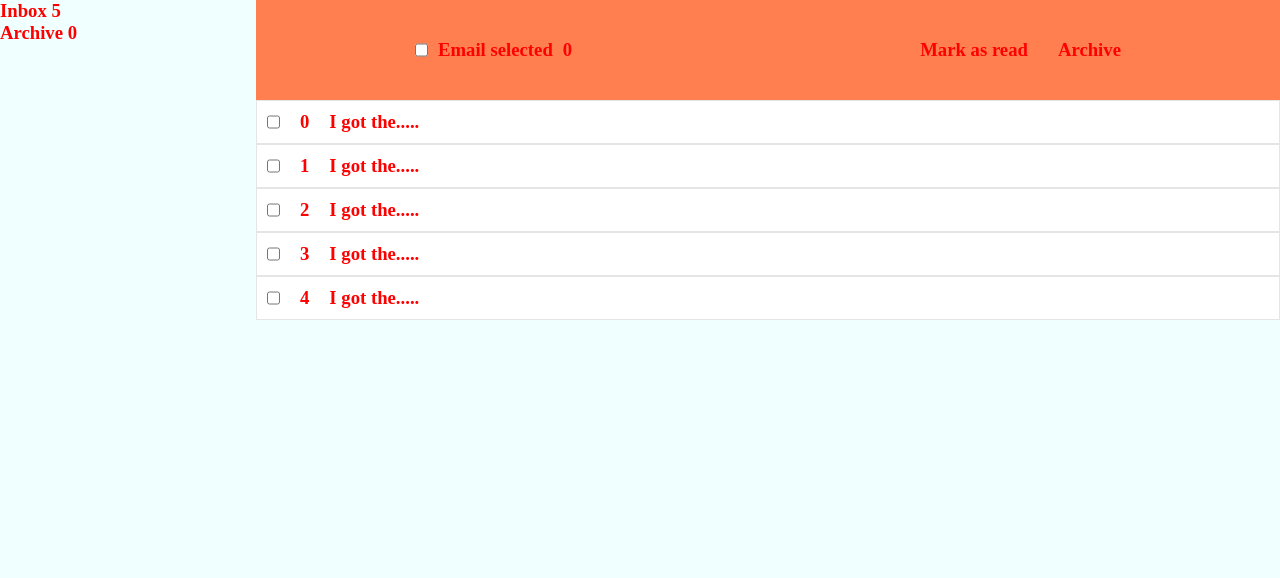
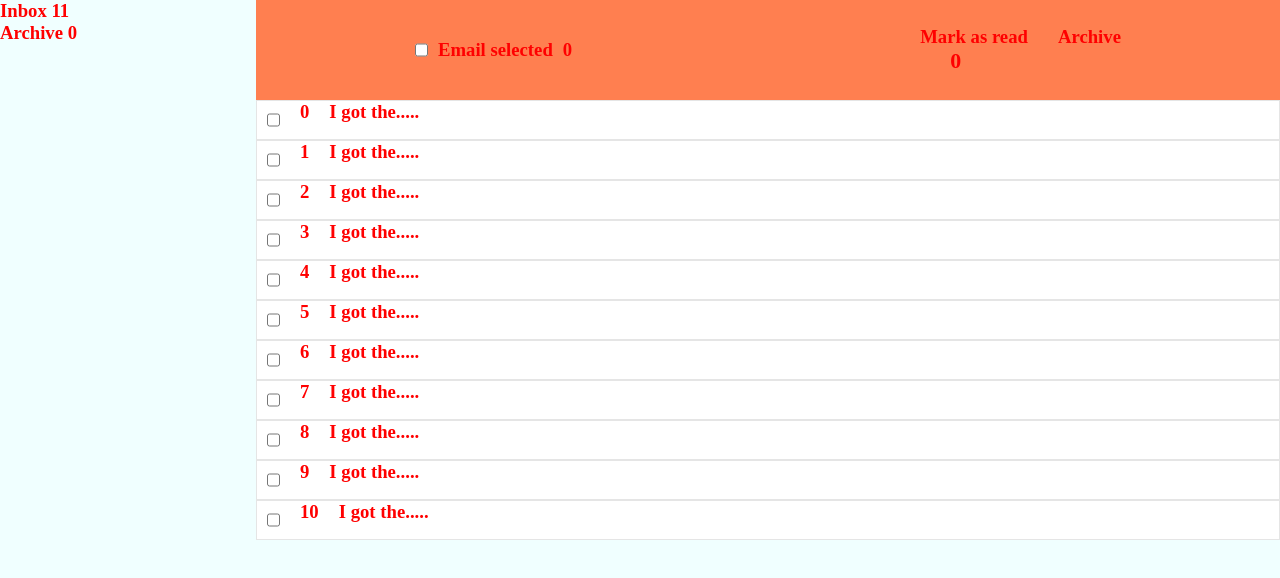
Before and after one commit to Hayat-07/Farhan-test, a React (Vite) app: page / in a window 1280 px wide. Shown: the top 578 px of the page. Built offline with nearby package versions, Linux system fonts and the light colour scheme.

Commit message:
commit-3(80%)done

```diff
--- a/src/App.jsx
+++ b/src/App.jsx
@@ -5,13 +5,13 @@ import {mContext} from "./contextStorage/MassageContext.jsx";
 
 
 const App = () => {
-    const {archivedMassages, setArchivedMassages, massages , modal,setMassages , setModal  }=useContext( mContext);
+    const {handleView,archivedMassages, setArchivedMassages, massages , modal,setMassages , setModal  }=useContext( mContext);
 
     return (
         <div id="body">
             <div id="firstColumn">
-                <div><h3>Inbox <span>{massages.length}</span></h3></div>
-                <div><h3>Archive <span>{archivedMassages.length}</span></h3></div>
+                <div ><h3 onClick={(e)=>{handleView(true)}}>Inbox <span>{massages.length}</span></h3></div>
+                <div><h3 onClick={(e)=>{handleView(false)}}>Archive <span>{archivedMassages.length}</span></h3></div>
             </div>
             <div id="secondColumn">
 
--- a/src/App.scss
+++ b/src/App.scss
@@ -7,6 +7,11 @@
   & #firstColumn{
     color: red;
     background-color: azure;
+    div{
+      & :hover{
+        cursor: pointer;
+      }
+    }
   }
 
   & #secondColumn{
--- /dev/null
+++ b/src/assets/DataOfMassage.jsx
@@ -0,0 +1,65 @@
+import React from 'react';
+
+
+
+  const defaultMassage = [
+        {
+            Id:0,
+            checked:false,
+            status:false,
+            body: " I got the massage00000000000000000000000000000000000000"
+        },{
+            Id:1,
+            checked:false,
+            status:false,
+            body: " I got the massage1111111111111111111111111111111111111"
+        },{
+            Id:2,
+            checked:false,
+            status:false,
+            body: " I got the massage22222222222222222222222222222222222222"
+        },{
+            Id:3,
+            checked:false,
+            status:false,
+            body: " I got the massage3333333333333333333333333333333333333333"
+        },{
+            Id:4,
+            checked:false,
+            status:false,
+            body: " I got the massage4444444444444444444444444444444444444444"
+        },{
+            Id:5,
+            checked:false,
+            status:false,
+            body: " I got the massage5555555555555555555555555555555555555555"
+        },{
+            Id:6,
+            checked:false,
+            status:false,
+            body: " I got the massage666666666666666666666666666666666666666666"
+        },{
+            Id:7,
+            checked:false,
+            status:false,
+            body: " I got the massage77777777777777777777777777777777777777777777"
+        },{
+            Id:8,
+            checked:false,
+            status:false,
+            body: " I got the massage888888888888888888888888888888888888888888888"
+        },{
+            Id:9,
+            checked:false,
+            status:false,
+            body: " I got the massage99999999999999999999999999999999999999999"
+        },{
+            Id:10,
+            checked:false,
+            status:false,
+            body: " I got the massage10101010101010101010101010101010101010101010101010"
+        }
+    ]
+    ;
+
+export default defaultMassage;
--- a/src/components/Projector.jsx
+++ b/src/components/Projector.jsx
@@ -6,7 +6,7 @@ import ModalPage from "./ModalPage.jsx";
 
 const Projector = () => {
 
-    const {sendToArchive,checkAll,checkedAll,setCheckedAll,setChange,change,count,setCount, archivedMassages, setArchivedMassages,massages , modal,setMassages , setModal,modalData, setModalData  }= useContext( mContext);
+    const {seenMassage,setSeenMassage,markAsRead,view, setView,sendToArchive,checkAll,checkedAll,setCheckedAll,setChange,change,count,setCount, archivedMassages, setArchivedMassages,massages , modal,setMassages , setModal,modalData, setModalData  }= useContext( mContext);
 
 
 
@@ -34,6 +34,10 @@ const Projector = () => {
     }
 
 
+
+
+
+
         console.log(count);
 
 
@@ -47,14 +51,15 @@ const Projector = () => {
                     <h3>Email selected </h3><span><h3>{count.length}</h3></span>
                 </div>
                 <div id="actionBtn">
-                    <h3>Mark as read</h3>
+                    <h3 onClick={(e)=>{markAsRead()}}>Mark as read <span><h3>{seenMassage}</h3></span></h3>
                     <h3 onClick={(e)=>{sendToArchive(e)}}>Archive</h3>
                 </div>
             </div>
 
+
                 <div id="mDiv">
                     {
-                       massages.map((m,i)=>{
+                            (view?massages:archivedMassages).map((m,i)=>{
                                 const newM =m.body.substring(0,10);
                                 let bgColor = "white";
                                 const markAsRead= (m.status === true);
@@ -63,24 +68,36 @@ const Projector = () => {
 
                                     <div id="mBox" key={i} style={{backgroundColor: bgColor}} >
                                         <input type="checkbox" checked={checkedAll ?checkedAll:(m.checked)} onChange={(e)=> {handleCheck(e,m,i)}}/>
+
+                                        <div onClick={(e)=> {
+
+                                            handleMassage(e,m,i,modalData);
+                                            setChange(!change);
+                                            }}>
                                             <h3>{m.Id}</h3>
-                                   <h6>{m.status}</h6>
-                                 <div onClick={(e)=> {handleMassage(e,m,i,modalData)}}>
-                                     <h3  >{newM}.....</h3>
+                                            <h3>{newM}.....</h3>
+
                                         </div>
                                     </div>
 
                                 )
                             })
+
                         }
+
                 </div>
+
+
+
 
                        {
                         modal && <ModalPage modalData={modalData}></ModalPage>
                        }
+             </div>
 
-        </div>
-    );
-};
+             )
+
+
+            }
 
 export default Projector;
--- a/src/components/projector.scss
+++ b/src/components/projector.scss
@@ -31,24 +31,33 @@
 
 
   & #mDiv{
+    & :hover{
+      background-color: aquamarine;
+      cursor: pointer;
+           }
 
     & #mBox{
+      height: 40px;
       width: 100%;
-      padding: 10px;
+      padding-left: 10px;
       border: 1px solid #e5e5e5;
       display: flex;
       justify-content: start;
 
+
       div{
         display: flex;
+        width: 100%;
+        &:hover{
+          background-color: aquamarine;
+          cursor: pointer;
+               }
+
       }
       h3{
         margin-left: 20px;
       }
 
-    }:hover{
-    background-color: aquamarine;
-    cursor: pointer;
-         }
+    }
   }
 }
--- a/src/contextStorage/MassageContext.jsx
+++ b/src/contextStorage/MassageContext.jsx
@@ -1,66 +1,77 @@
 import React, {createContext, useEffect, useState} from 'react';
 export const mContext= createContext("")
-const defaultMassage = [
-    {
-        Id:0,
-        checked:false,
-        status:false,
-        body: " I got the massage00000000000000000000000000000000000000"
-    },{
-        Id:1,
-        checked:false,
-        status:false,
-        body: " I got the massage1111111111111111111111111111111111111"
-    },{
-        Id:2,
-        checked:false,
-        status:false,
-        body: " I got the massage22222222222222222222222222222222222222"
-    },{
-        Id:3,
-        checked:false,
-        status:false,
-        body: " I got the massage3333333333333333333333333333333333333333"
-    },{
-        Id:4,
-        checked:false,
-        status:false,
-        body: " I got the massage4444444444444444444444444444444444444444"
-    }
-];
+import defaultMassage from "../assets/DataOfMassage.jsx";
 
 const MassageContext = ({children}) => {
 
     const [massages, setMassages]= useState(defaultMassage);
     const [archivedMassages, setArchivedMassages]= useState([]);
+    const [view, setView]= useState(true);
     const [modal, setModal]= useState(false);
     const [modalData, setModalData]= useState({});
     const [count, setCount]= useState([]);
     const [change , setChange]=useState(true);
     const [ checkedAll,setCheckedAll]=useState(false);
+    const [ seenMassage,setSeenMassage]=useState(0);
+
 
 
     let checkAll=(e)=>{
         if( e.target.checked === true){
-            setCheckedAll(true)
-            setCount([...massages]);}
+            setCheckedAll(true);
+            setCount([...massages]);
+
+        }
         else{
             setCheckedAll(false)
-
             setChange(!change);
-
         }
-
     }
 
     const sendToArchive=(e)=>{
+     const allCheckedMassage= massages.filter((x)=>x.checked=== true);
+     setArchivedMassages([...archivedMassages,...allCheckedMassage]);
+     for(let x of allCheckedMassage) {
+         massages.splice(massages.indexOf(x),1);
+     }
+    };
 
+        const markAsRead=(e)=>{
+            const allCheckedMassage= massages.map((x)=>{
+                (x.checked=== true) && (x.status=true );
+                return x;
+            });
+            setMassages(allCheckedMassage);
+            console.log(allCheckedMassage);
+        };
+
+    const handleView=(x)=>{
+setView(x);
     };
+
+
+
+
+    let m=0;
+    useEffect(() => {
+
+        for(let x of massages){
+            if(x.status===true){m =m+1;}
+        }
+        setSeenMassage(m);
+
+    }, [massages]);
+
+
+
+
 
     useEffect(() => {
         const stringOfArray=JSON.stringify(defaultMassage);
        localStorage.setItem("arrayOfMassage",stringOfArray);
     }, []);
+
+
     useEffect(() => {
         let newArr= [];
         const arrayOfCheckedMassages= massages.map((x)=> {
@@ -76,10 +87,9 @@ const MassageContext = ({children}) => {
 
 
 
-
     return (
 
-         <mContext.Provider value={ {sendToArchive,checkAll, checkedAll,setCheckedAll, setChange,count,setCount,archivedMassages, setArchivedMassages,massages,setMassages , modal,setModal,modalData, setModalData } }>
+         <mContext.Provider value={ {seenMassage,setSeenMassage,markAsRead,view, setView,handleView,sendToArchive,checkAll, checkedAll,setCheckedAll, setChange,count,setCount,archivedMassages, setArchivedMassages,massages,setMassages , modal,setModal,modalData, setModalData } }>
              {children}
          </mContext.Provider>
 
```
Lines whose indentation alone changed are shown as unchanged.
